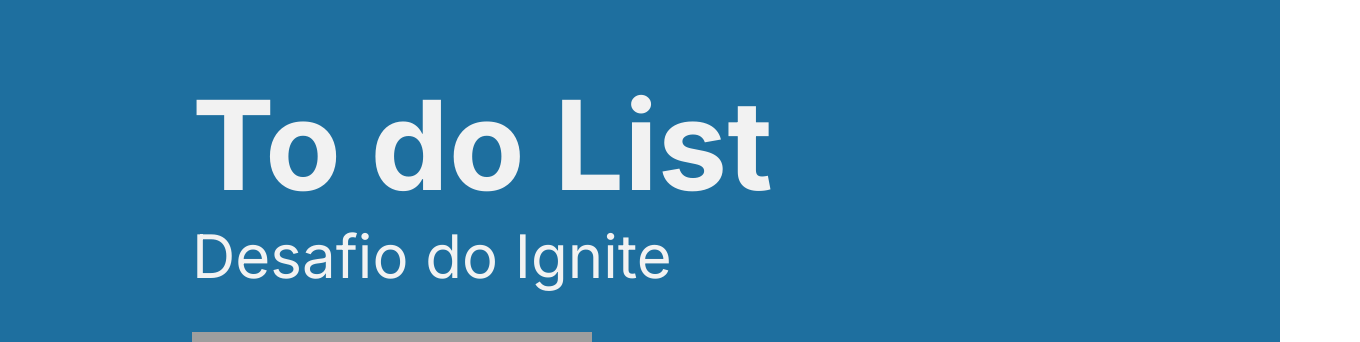
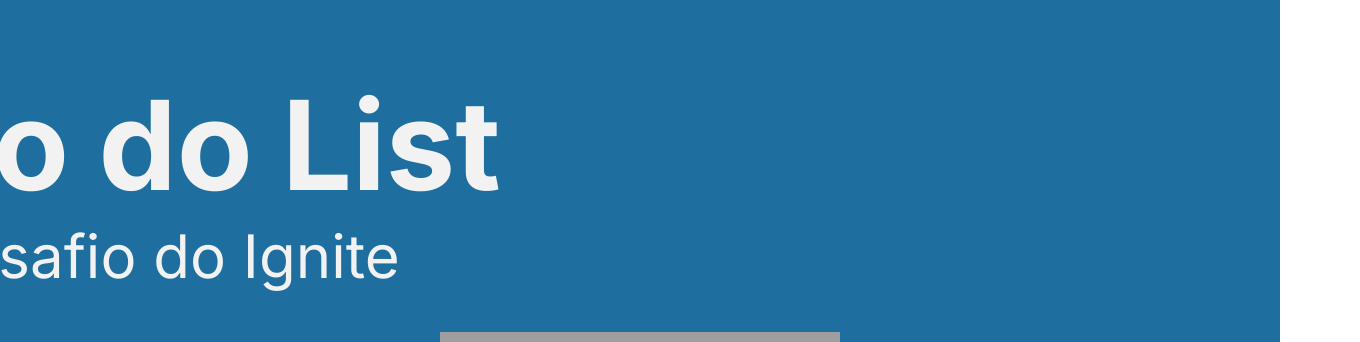
Before and after one commit to renanmontanopaz/UA-react-to-do-list, a React (Vite) app: page / in a window 1280 px wide. Shown: the part 164-506 px from the top of the page, 1360 px wide, since content can reach past the window. Built offline with nearby package versions, Linux system fonts and the light colour scheme; grey boxes are pictures that could not be loaded.

Commit message:
Ajustando dados.

```diff
--- a/src/pages/LandingPage/index.module.css
+++ b/src/pages/LandingPage/index.module.css
@@ -2,14 +2,14 @@
     display: flex;
     flex-direction: column;
     justify-content: flex-end;
+    align-items: center;
     height: 100vh;
+    background-color: var(--blue-dark);
+    gap: 40px;
+}
 
-    background-color: var(--blue-dark);
-    padding: 0 15%;
-
-    gap: 40px;
-
-
+.title_container {
+    min-width: 1440px;
 }
 
 h1 {
--- a/src/pages/LandingPage/index.tsx
+++ b/src/pages/LandingPage/index.tsx
@@ -5,7 +5,7 @@
 function LandingPage() {
   return (
     <section className={styles.container}>
-      <article className={styles.title}>
+      <article className={styles.title_container}>
         <h1>To do List</h1>
         <h2>Desafio do Ignite</h2>
       </article>
```
